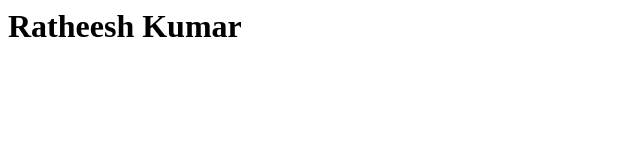
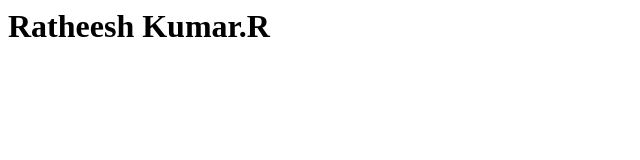
Before and after one commit to Ratheesh1703/ratheeshkumar, a plain HTML site: page index.html in a window 1280 px wide. Shown: the full height of the page, 0-640 px from the left. Drawn offline with Linux system fonts and the light colour scheme.

Commit message:
Ratheesh

```diff
--- a/index.html
+++ b/index.html
@@ -3,6 +3,6 @@
     <title>Name</title>
   </head>
   <body>
-    <h1>Ratheesh Kumar</h1>
+    <h1>Ratheesh Kumar.R</h1>
   </body>
 </html>
```
